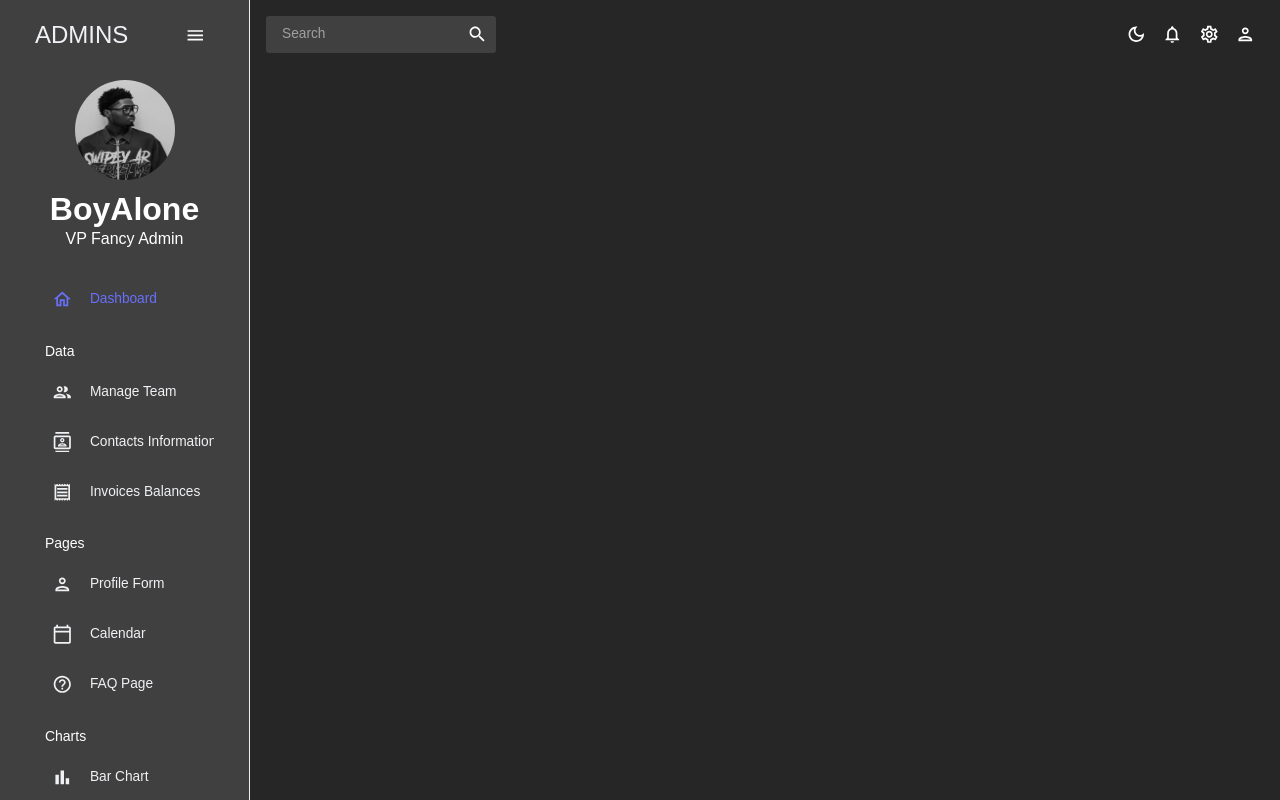
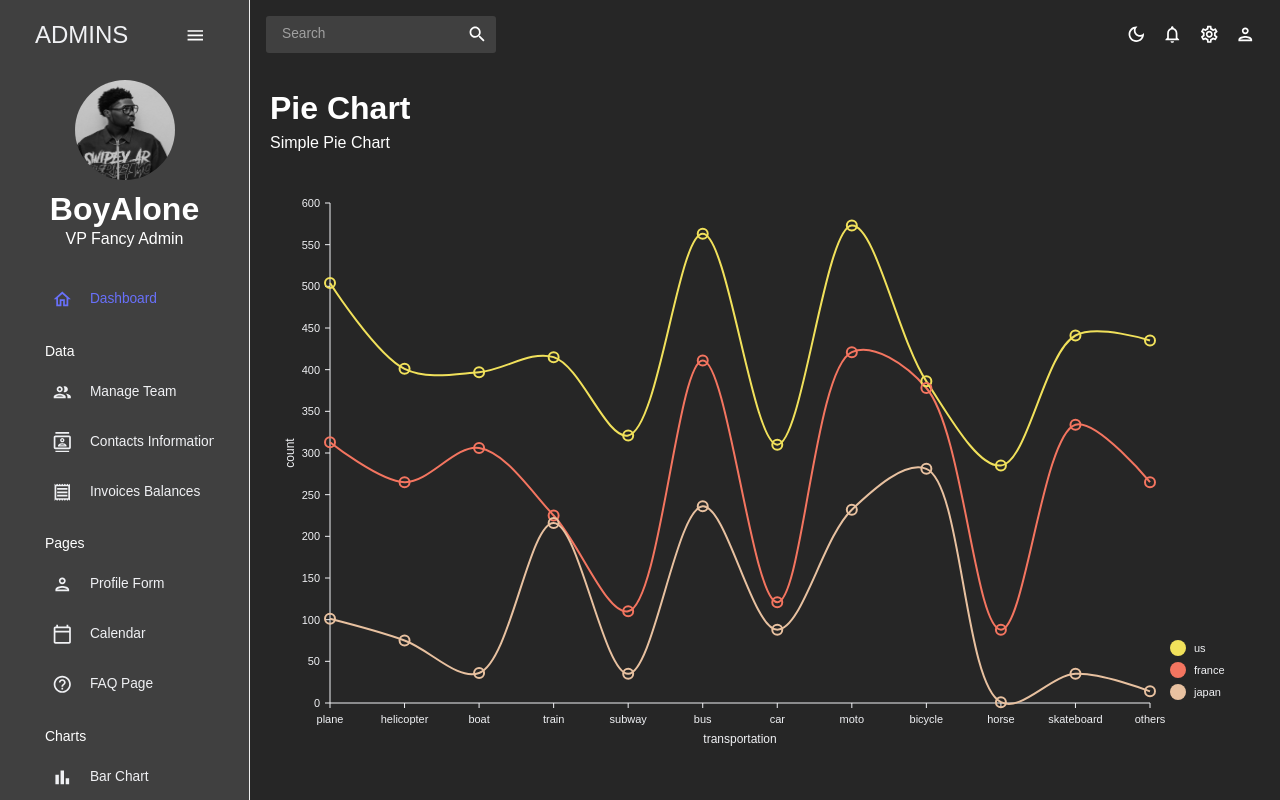
Before and after one commit to BoyAloneGraphix001/Admin-Dashboard, a React (Vite) app: page /line in a window 1280 px wide. Shown: the top 800 px of the page. Built offline with nearby package versions, Linux system fonts and the light colour scheme.

Commit message:
Done with the LineChart section

```diff
--- a/src/App.jsx
+++ b/src/App.jsx
@@ -12,7 +12,7 @@ import Calendar from "./scenes/calendar"
 import FAQ from "./scenes/faq"
 import Bar from "./scenes/bar"
 import Pie from "./scenes/pie"
-// import Line from "./scenes/line"
+import Line from "./scenes/line"
 // import Geography from "./scenes/geography"
 
 
@@ -40,7 +40,7 @@ function App() {
               <Route path="/faq" element={<FAQ />} />
               <Route path="/bar" element={<Bar />} />
               <Route path="/pie" element={<Pie />} />
-              {/* <Route path="/line" element={<Line />} /> */}
+              <Route path="/line" element={<Line />} />
               {/* <Route path="/geograhy" element={<Geography />} /> */}
             </Routes>
           </main>
--- /dev/null
+++ b/src/components/LineChart.jsx
@@ -0,0 +1,75 @@
+import { ResponsiveLine } from "@nivo/line";
+import { tokens } from "../theme";
+import { useTheme } from "@mui/material";
+import { mockLineData as data } from "../data/mockData";
+
+const LineChart = ({ isDashboard = false }) => {
+    const theme = useTheme();
+    const colors = tokens(theme.palette.mode);
+
+    return(
+        <ResponsiveLine /* or Line for fixed dimensions */
+        data={data}
+        theme={{
+        axis: {
+          domain: {
+            line: {
+              stroke: colors.gray[100],
+            },
+          },
+          legend: {
+            text: {
+              fill: colors.gray[100],
+            },
+          },
+          ticks: {
+            line: {
+              stroke: colors.gray[100],
+              strokeWidth: 1,
+            },
+            text: {
+              fill: colors.gray[100],
+            },
+          },
+        },
+        legends: {
+          text: {
+            fill: colors.gray[100],
+          },
+        },
+        tooltip: {
+          container: {
+            color: colors.primary[500],
+          },
+        },
+      }}
+        colors={isDashboard ? { datum: "color" } : { scheme: "nivo" }}
+        margin={{ top: 50, right: 110, bottom: 50, left: 60 }}
+        yScale={{ type: 'linear', min: 'auto', max: 'auto', stacked: true, reverse: false }}
+        curve="catmullRom"
+        axisBottom={{ legend: 'transportation', legendOffset: 36 }}
+        axisLeft={{ legend: 'count', legendOffset: -40 }}
+        enableGridX={false}
+        enableGridY={false}
+        pointSize={10}
+        pointColor={{ theme: 'background' }}
+        pointBorderWidth={2}
+        pointBorderColor={{ from: 'seriesColor' }}
+        pointLabelYOffset={-12}
+        enableTouchCrosshair={true}
+        useMesh={true}
+        legends={[
+            {
+                anchor: 'bottom-right',
+                direction: 'column',
+                translateX: 100,
+                itemWidth: 80,
+                itemHeight: 22,
+                symbolShape: 'circle'
+            }
+        ]}
+    />
+    );
+};
+
+export default LineChart;
--- /dev/null
+++ b/src/scenes/line/index.jsx
@@ -0,0 +1,16 @@
+import { Box } from "@mui/material";
+import Header from "../../components/Header";
+import LineChart from "../../components/LineChart";
+
+const Line = () => {
+    return(
+        <Box sx={{ m: '20px' }}>
+            <Header title="Pie Chart" subtitle="Simple Pie Chart" />
+            <Box sx={{ height: "75vh" }}>
+                <LineChart />
+            </Box>
+        </Box>
+    );
+};
+
+export default Line;
```
